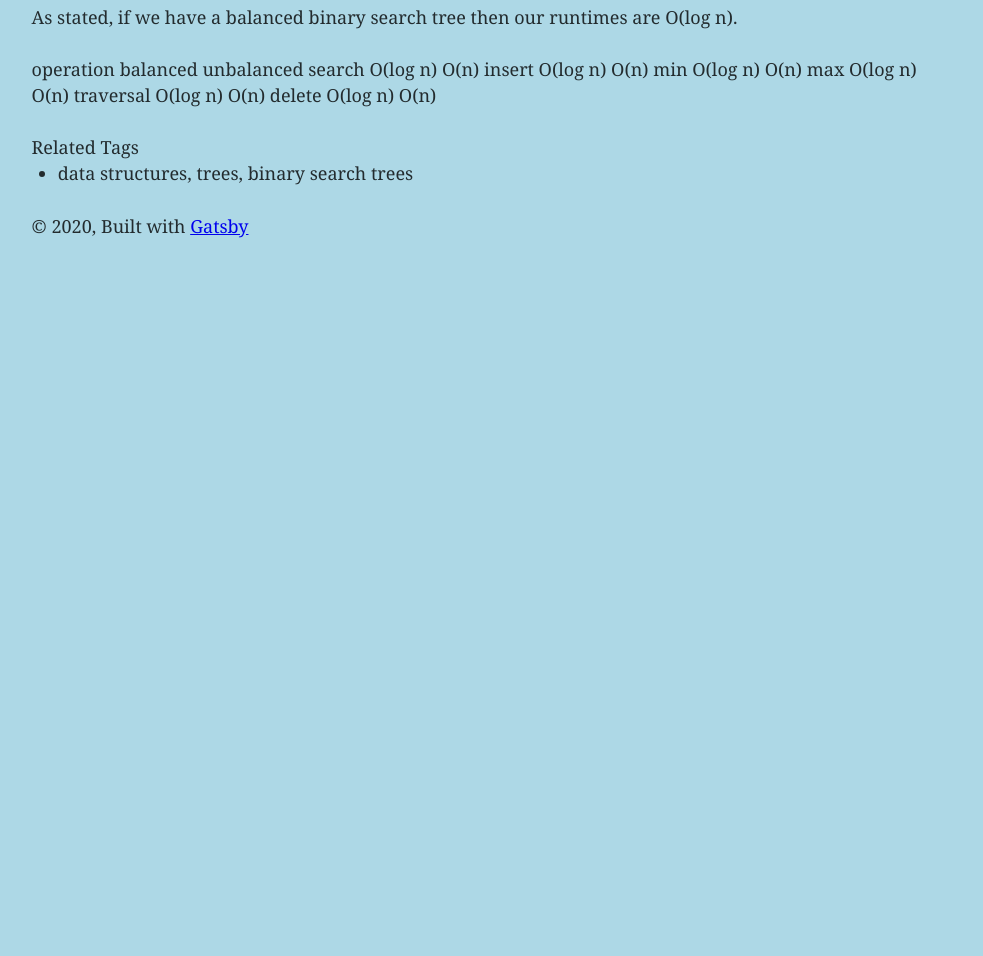
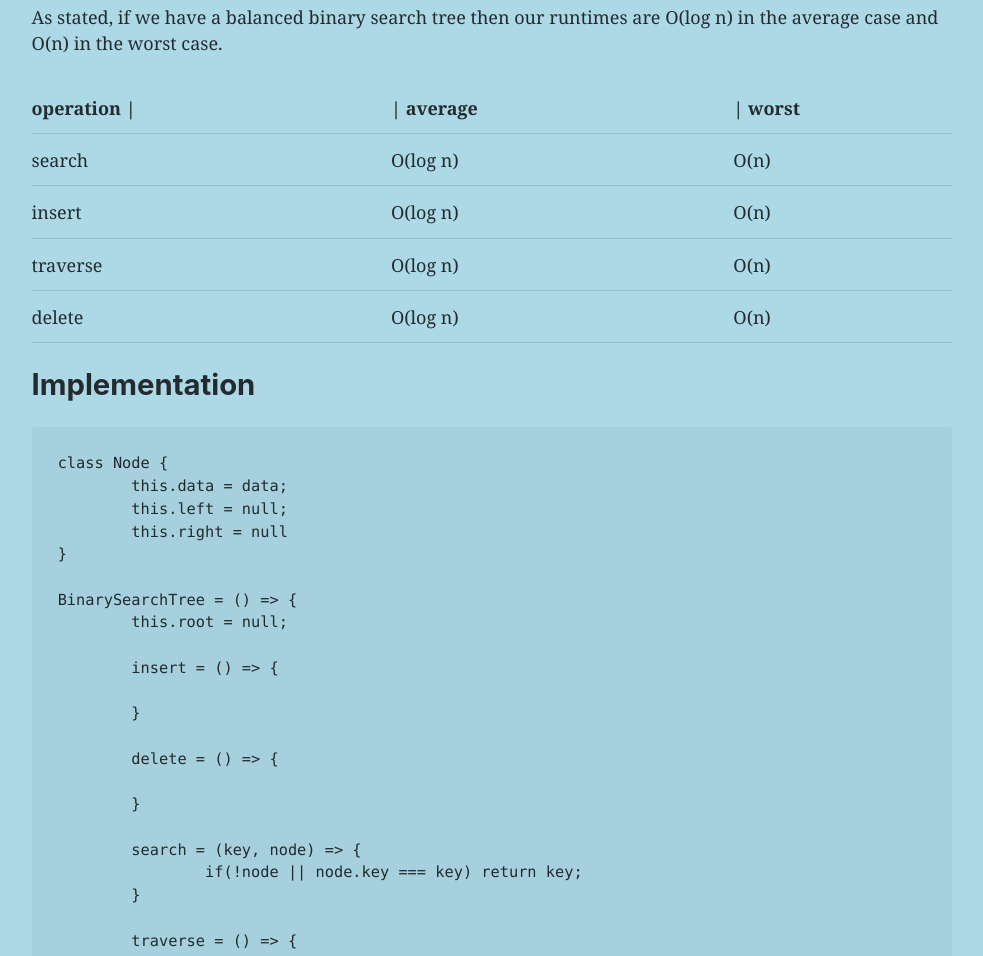
Before and after one commit to anthonyzamarro/anthonyzamarro, a Gatsby site: page /blog/2020/11-30--data-structures--bst/ in a window 1280 px wide. Shown: the part 756-1712 px from the top of the page, without its empty margins (148-1131 px from the left). Before the commit the page ends 1021 px from the top, so only its background shows below. Built offline with nearby package versions, Linux system fonts and the light colour scheme; Gatsby itself is replaced by a stand-in of ours; some packages are replaced by stand-ins of ours; code samples lack their colours.

Commit message:
write up more content for bst post

````diff
--- a/src/posts/2020/11-30--data-structures--bst/index.mdx
+++ b/src/posts/2020/11-30--data-structures--bst/index.mdx
@@ -21,12 +21,56 @@ A common place where we see a tree data structure is the file sytem on your comp
 
 ## Runtimes
 
-As stated, if we have a balanced binary search tree then our runtimes are O(log n).
+As stated, if we have a balanced binary search tree then our runtimes are O(log n) in the average case and O(n) in the worst case.
 
-operation	balanced	unbalanced
-search		O(log n)	O(n)
-insert		O(log n)	O(n)
-min		O(log n)	O(n)
-max		O(log n)	O(n)
-traversal	O(log n)	O(n)
-delete		O(log n)	O(n)
+operation \| |\| average |\| worst
+--- | --- | ---
+search  	| O(log n) |	O(n)
+insert          | O(log n) |    O(n)
+traverse	| O(log n) |	O(n)
+delete		| O(log n) |	O(n)
+
+## Implementation
+```
+class Node {
+	this.data = data;
+	this.left = null;
+	this.right = null
+}
+
+BinarySearchTree = () => {
+	this.root = null;
+
+	insert = () => {
+
+	}
+
+	delete = () => {
+
+	}
+
+	search = (key, node) => {
+		if(!node || node.key === key) return key;
+	}
+
+	traverse = () => {
+
+	}
+
+	isBinarySearch = () => {
+
+	}
+
+	isBalanced = () => {
+
+	}
+
+	minHeight = () => {
+
+	}
+
+	maxHeight = () => {
+
+	}
+}
+```
````
Also changed, not shown: 2 other files.
